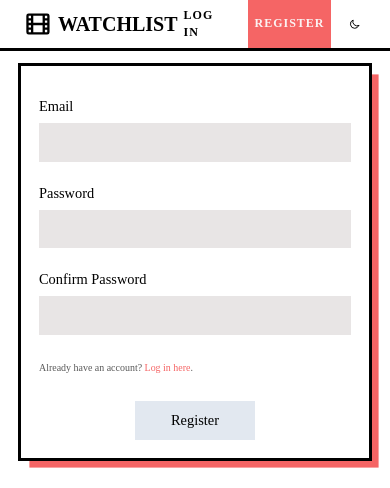
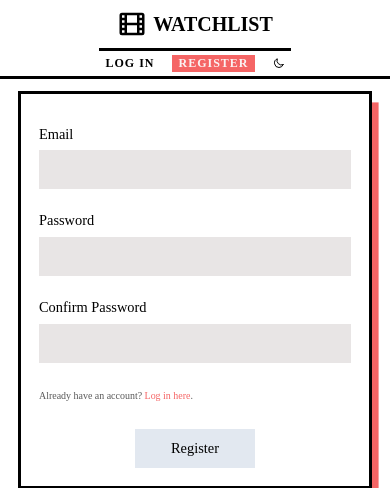
Before and after one commit to hac0sme/Movies_WatchList, a Flask app: page /register in a window 390 px wide. Shown: the top 488 px of the page. Run offline with Flask 3, Linux system fonts and the light colour scheme; some web fonts are replaced.

Commit message:
CSS changes
Frontend changes

```diff
--- a/movie_library/static/css/main.css
+++ b/movie_library/static/css/main.css
@@ -121,6 +121,18 @@ window size increases. */
   margin: 0 auto;
 }
 
+@media screen and (max-width: 400px) {
+  .nav-container {
+    flex-direction: column;
+    align-items: center;
+  }
+  .nav{
+    border-top: var(--border);
+    padding-top: 0.3em;
+    padding-bottom: 0.3em;
+  }
+}
+
 .nav {
   display: flex;
 }
```
Also changed, not shown: movie_library/static/css/movie_details.css (+13 -0 lines).
